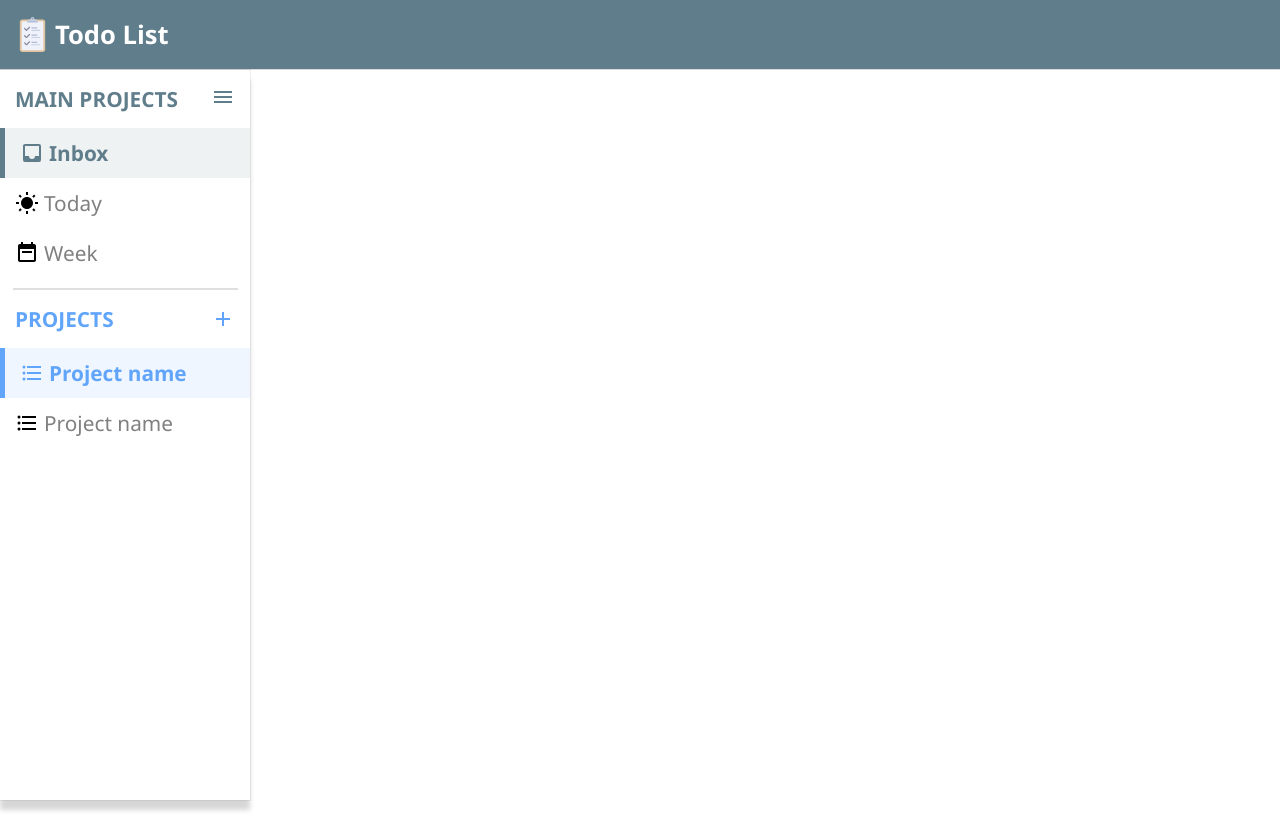
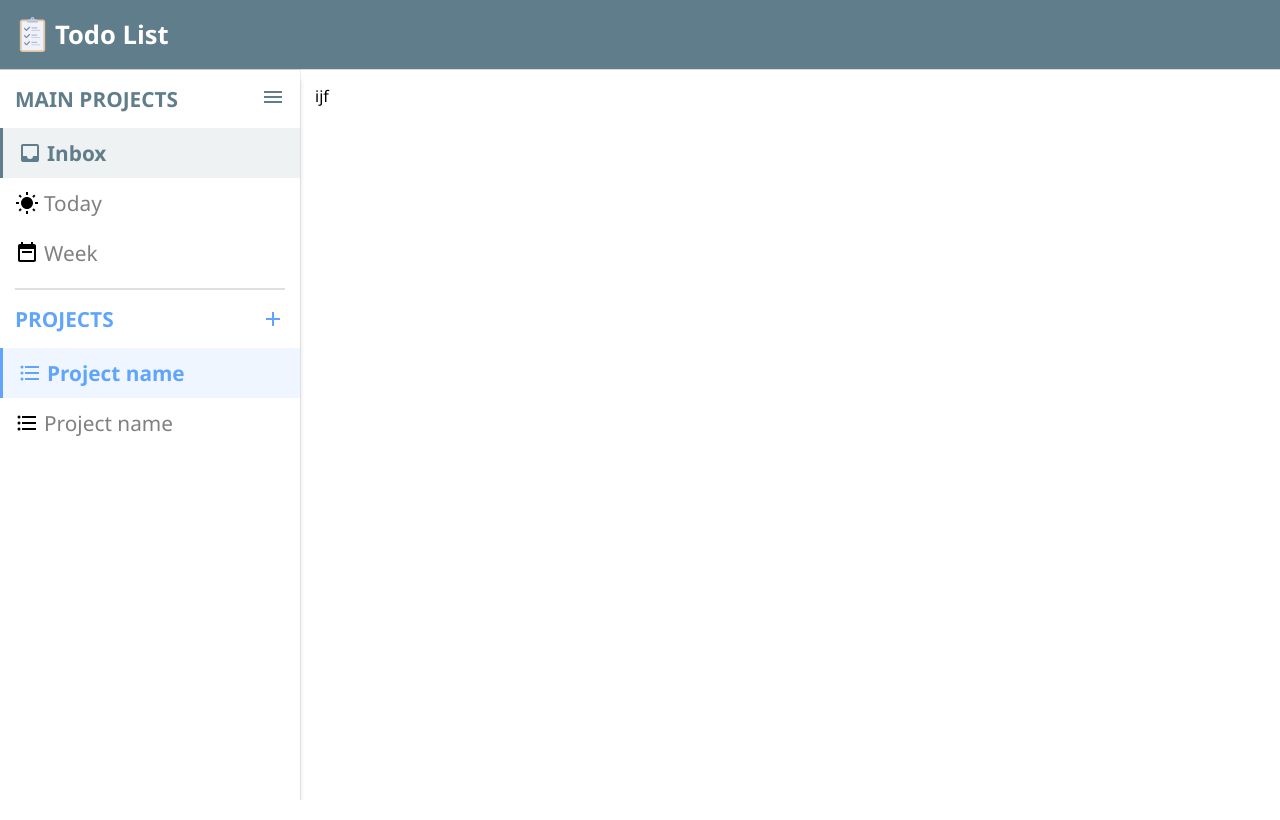
Before and after one commit to cColds/todo-list, a plain HTML site: page index.html in a window 1280 px wide. Drawn offline with Linux system fonts and the light colour scheme.

Commit message:
Update Grid Layout

```diff
--- a/css/header.css
+++ b/css/header.css
@@ -1,5 +1,4 @@
 header {
-	height: 70px;
 	border-bottom: 1px solid #d9d9d9;
 	display: flex;
 	align-items: center;
--- a/css/main.css
+++ b/css/main.css
@@ -1,3 +1,20 @@
+body {
+}
+
+#grid-layout {
+	height: 100%;
+	display: grid;
+	grid-template-columns: minmax(200px, 300px) minmax(350px, 4fr);
+	grid-template-rows: 70px;
+}
+
+header {
+	grid-column: span 2;
+}
+
+nav {
+}
+
 main {
 	padding: 15px 15px 5px 15px;
 }
--- a/css/navigation.css
+++ b/css/navigation.css
@@ -1,8 +1,6 @@
 @import url(colors.css);
 
 nav {
-	width: 250px;
-	height: calc(100% - 70px);
 	box-shadow: rgba(0, 0, 0, 0.16) 0px 10px 5px 0px,
 		rgba(0, 0, 0, 0.06) 0px 0px 0px 1px;
 }
@@ -27,7 +25,7 @@ li {
 
 #main-projects-list .selected {
 	background-color: rgba(96, 125, 139, 0.1);
-	border-left: 5px solid var(--dark-green);
+	border-left: 3px solid var(--dark-green);
 }
 
 .selected .main-projects-list-svg,
@@ -104,7 +102,7 @@ li {
 }
 
 #projects-list .selected {
-	border-left: 5px solid var(--light-blue);
+	border-left: 3px solid var(--light-blue);
 	background-color: rgba(96, 165, 250, 0.1);
 }
 
--- a/index.html
+++ b/index.html
@@ -16,6 +16,7 @@
     </head>
 
     <body>
+        <div id="grid-layout">
             <header>
                 <img id="todo-icon" draggable="false" src="icons/todo.svg" alt="todo icon">
                 <h1 id="header-title">Todo List</h1>
@@ -25,7 +26,8 @@
                     <div id="main-projects-title">
                         MAIN PROJECTS
                     </div>
-                <svg class="hamburger-menu" id="nav-hamburger-menu" style="width:24px;height:24px" viewBox="0 0 24 24">
+                    <svg class="hamburger-menu" id="nav-hamburger-menu" style="width:24px;height:24px"
+                        viewBox="0 0 24 24">
                         <path fill="currentColor" d="M3,6H21V8H3V6M3,11H21V13H3V11M3,16H21V18H3V16Z" />
                     </svg>
                 </div>
@@ -93,11 +95,10 @@
                     viewBox="0 0 24 24">
                     <path fill="currentColor" d="M3,6H21V8H3V6M3,11H21V13H3V11M3,16H21V18H3V16Z" />
                 </svg>
-
-
+                <div id="project-main-title">ijf</div>
 
             </main>
-
+        </div>
     </body>
 
 </html>
```
Lines whose indentation alone changed are shown as unchanged.
